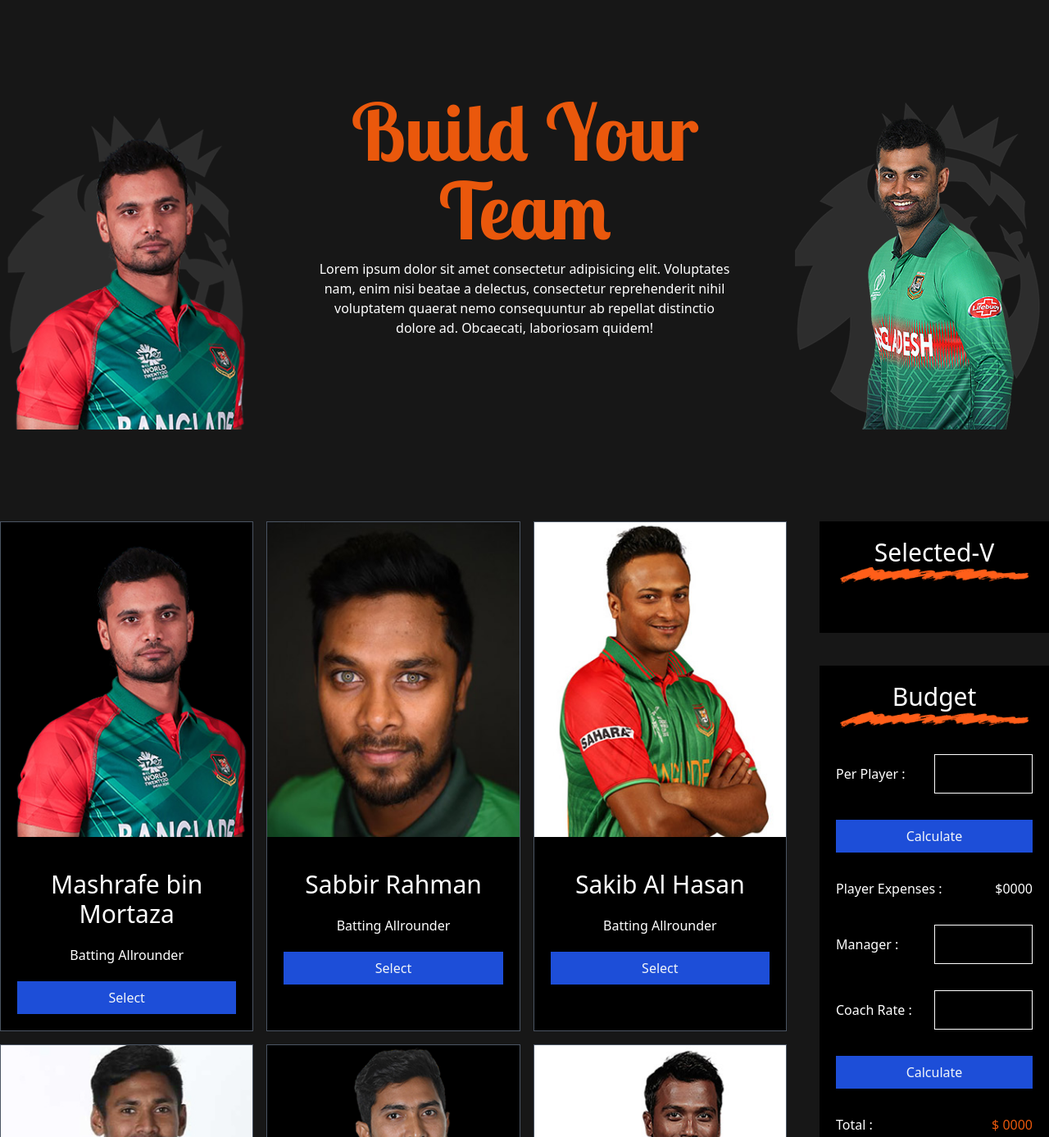
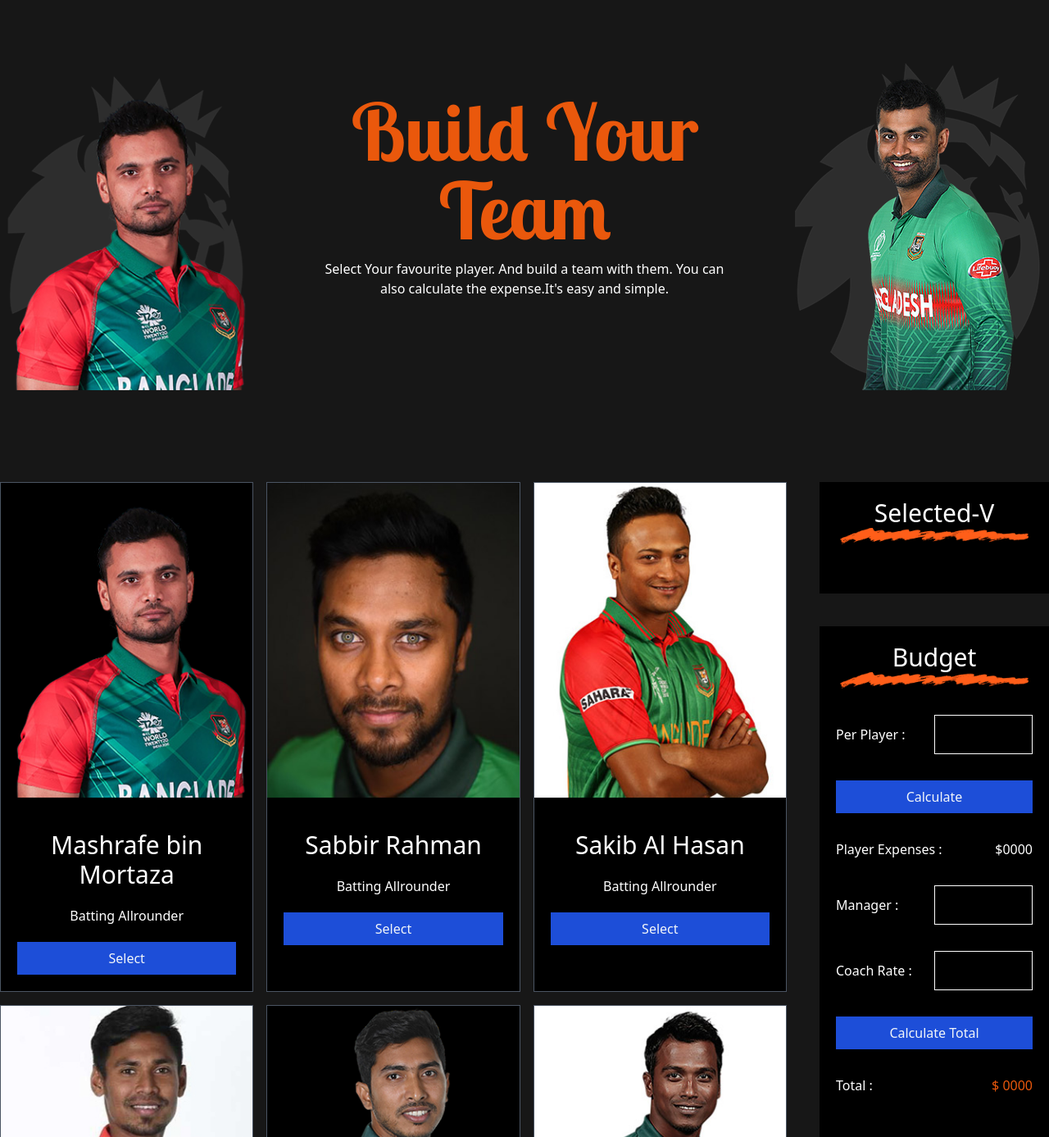
Before and after one commit to Rabiullah-Rabi/Build-team, a plain HTML site: page index.html in a window 1280 px wide. Shown: the top 1387 px of the page at 82% size. Drawn offline with nearby package versions, Linux system fonts and the light colour scheme.

Commit message:
footer added

```diff
--- a/index.html
+++ b/index.html
@@ -37,9 +37,8 @@
         <div class="mx-auto w-full relative py-28">
             <div class="w-2/5 mx-auto text-center">
                 <h1 class="text-8xl text-orange-600 font-lobster mb-3">Build Your Team</h1>
-                <p>Lorem ipsum dolor sit amet consectetur adipisicing elit. Voluptates nam, enim nisi beatae a
-                    delectus, consectetur reprehenderit nihil voluptatem quaerat nemo consequuntur ab repellat
-                    distinctio dolore ad. Obcaecati, laboriosam quidem!</p>
+                <p>Select Your favourite player. And build a team with them. You can also calculate the expense.It's
+                    easy and simple. </p>
             </div>
             <div class="absolute left-0 right-auto bottom-0 top-auto">
                 <img src="assets/Group 12.png" alt="" class="h-96">
@@ -228,7 +227,8 @@
                                         class="border border-white bg-transparent px-3 text-white w-2/4 h-12"
                                         type="number">
                                 </div>
-                                <button class="bg-blue-700 text-slate-100 py-2 w-full" id="total-btn">Calculate</button>
+                                <button class="bg-blue-700 text-slate-100 py-2 w-full" id="total-btn">Calculate
+                                    Total</button>
                                 <div class="flex justify-between items-center my-8">
                                     <p class="">Total : </p>
                                     <p class="text-orange-600">$ <span id="total-expense">0000</span> </p>
@@ -242,7 +242,8 @@
         </section>
     </main>
     <footer>
-
+        <hr>
+        <p class="text-center py-10">Copyright @ 2022 All Rights Reserved.</p>
     </footer>
     <script src="scripts/select-players.js"></script>
     <script src="scripts/calculate-rate.js"></script>
--- a/scripts/calculate-rate.js
+++ b/scripts/calculate-rate.js
@@ -15,7 +15,7 @@ function setValue(id, value) {
     const displayId = document.getElementById(id);
     displayId.innerText = value;
 }
-//calculate Player
+//calculate Player  pense
 function playerExpense() {
     const playersList = document.getElementById('selected-players');
     const totalPlayer = playersList.childElementCount;
```
